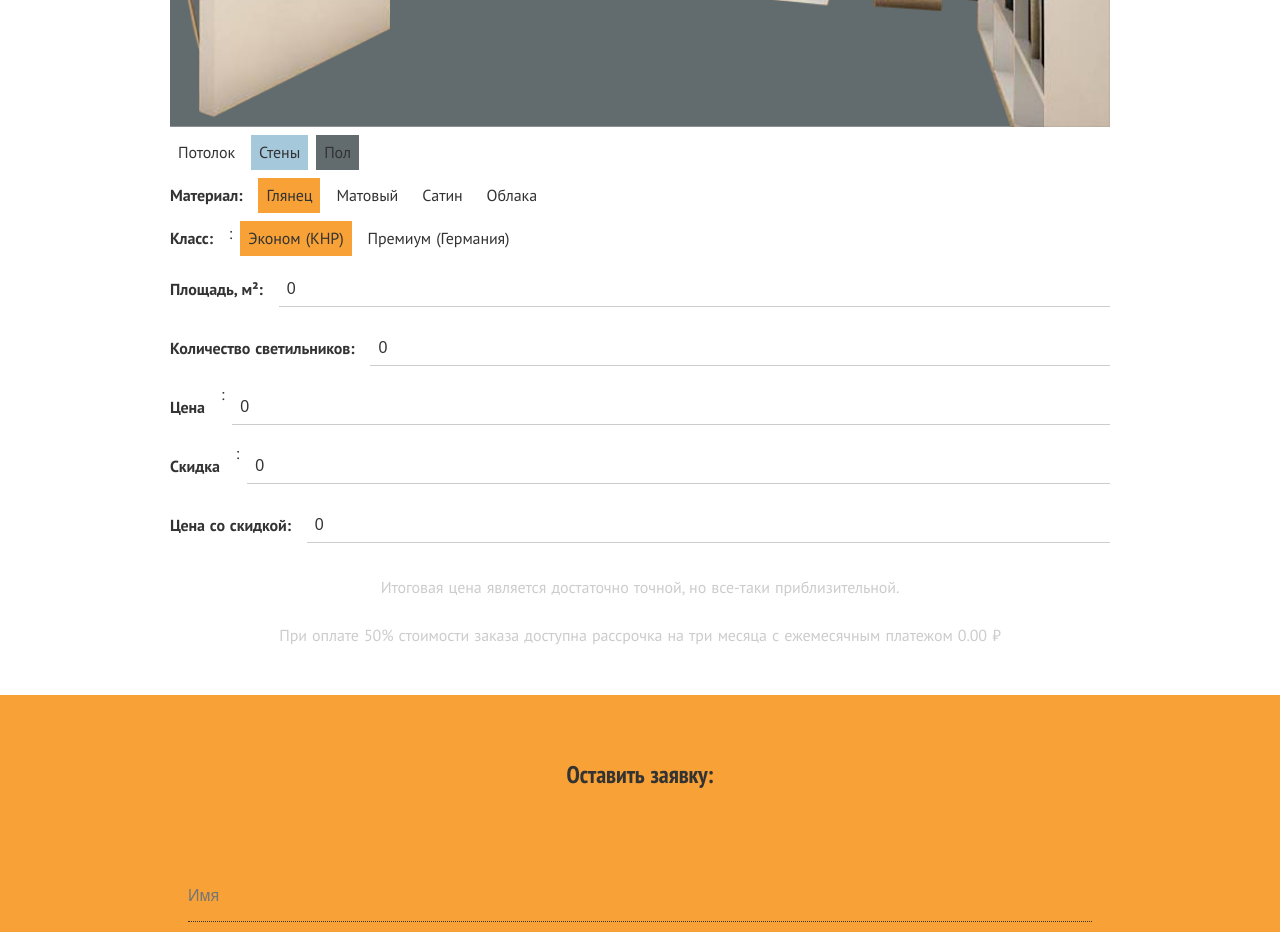
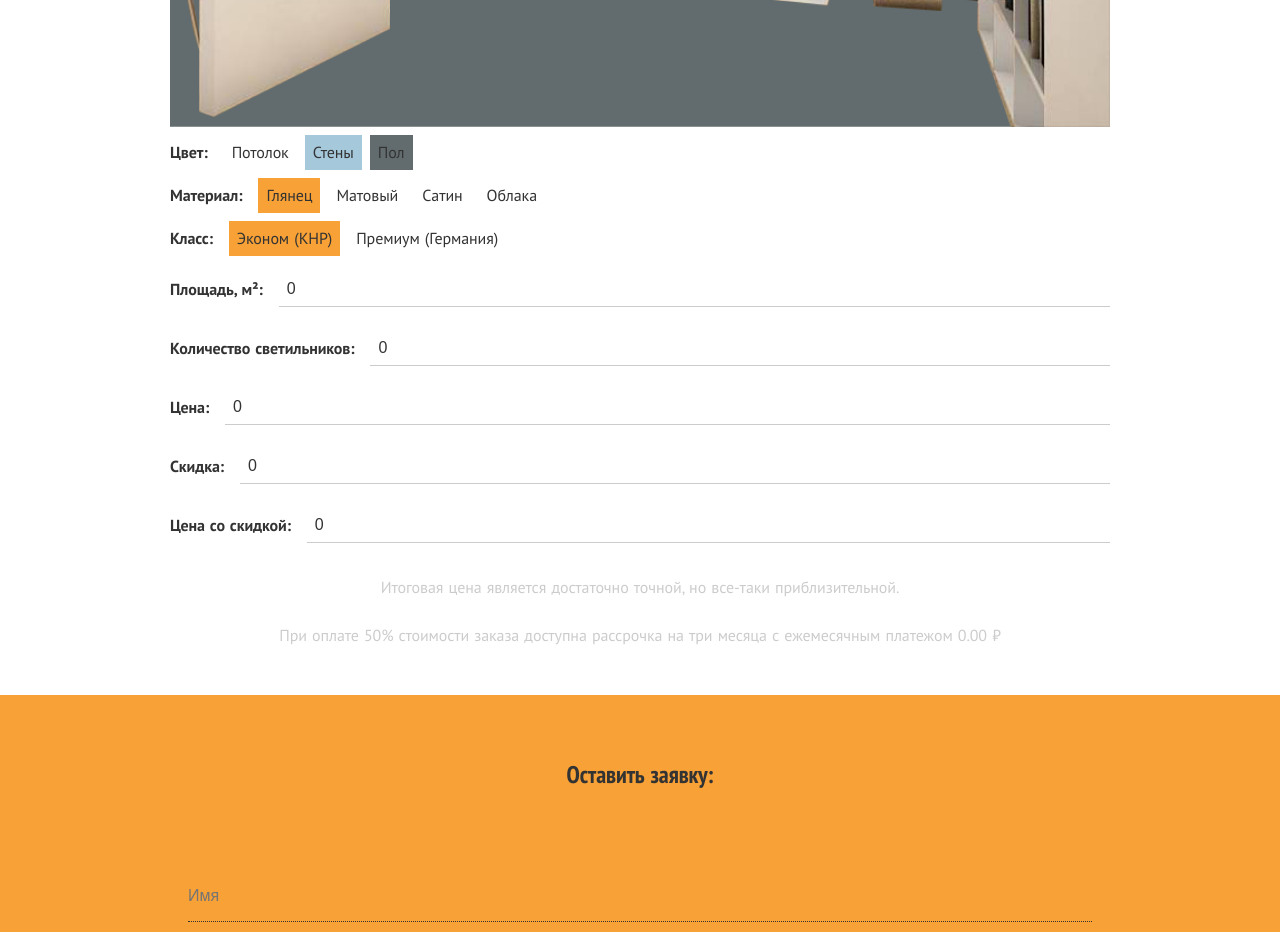
Before and after one commit to panamaprophet/arhpotolki.info, a Next.js app: page / in a window 1280 px wide. Shown: the part 3940-4872 px from the top of the page. Built offline with nearby package versions, Linux system fonts and the light colour scheme.

Commit message:
Subtitle fix

```diff
--- a/src/components/Calculator/index.tsx
+++ b/src/components/Calculator/index.tsx
@@ -28,6 +28,7 @@ function Calculator({ onCalc, materials, types }) {
                     <Preview colors={colors} material={material} />
                 </Row>
                 <Row>
+                    <Subtitle>Цвет:</Subtitle>
                     <div className={styles.settings__buttons}>
                         <ColorPicker
                             color={'roof'}
@@ -66,7 +67,7 @@ function Calculator({ onCalc, materials, types }) {
                     </div>
                 </Row>
                 <Row>
-                    <Subtitle>Класс:</Subtitle>:
+                    <Subtitle>Класс:</Subtitle>
                     <div className={styles.settings__buttons}>
                         <InputRange
                             options={budgets}
@@ -84,7 +85,7 @@ function Calculator({ onCalc, materials, types }) {
                     <InputNumber value={lights} onChange={setLights} />
                 </Row>
                 <Row>
-                    <Subtitle>Цена</Subtitle>:
+                    <Subtitle>Цена:</Subtitle>
                     <InputNumber
                         value={price}
                         onChange={() => {}}
@@ -92,7 +93,7 @@ function Calculator({ onCalc, materials, types }) {
                     />
                 </Row>
                 <Row>
-                    <Subtitle>Скидка</Subtitle>:
+                    <Subtitle>Скидка:</Subtitle>
                     <InputNumber
                         value={discount}
                         onChange={() => {}}
```
